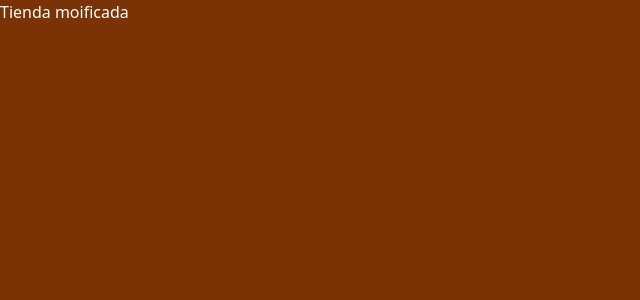
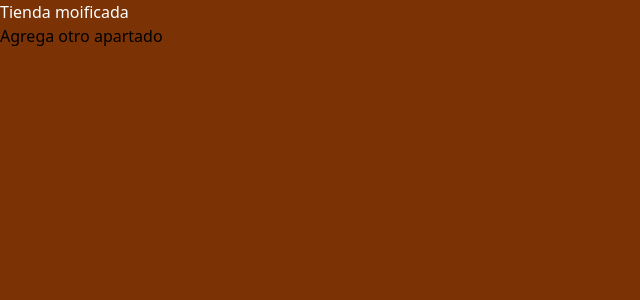
Before and after one commit to UrielGGarcia/urban-street, a React (Vite) app: page / in a window 1280 px wide. Shown: the top 300 px of the page, without its empty margins (0-640 px from the left). Built offline with nearby package versions, Linux system fonts and the light colour scheme.

Commit message:
Add h2 label

```diff
--- a/src/pages/landing/LandingApp.jsx
+++ b/src/pages/landing/LandingApp.jsx
@@ -3,6 +3,7 @@ function LandingApp() {
     return (
         <div className="bg-amber-900 h-300">
             <h1 className="text-white">Tienda moificada</h1>
+            <h2>Agrega otro apartado</h2>
         </div>
     );
 }
```
